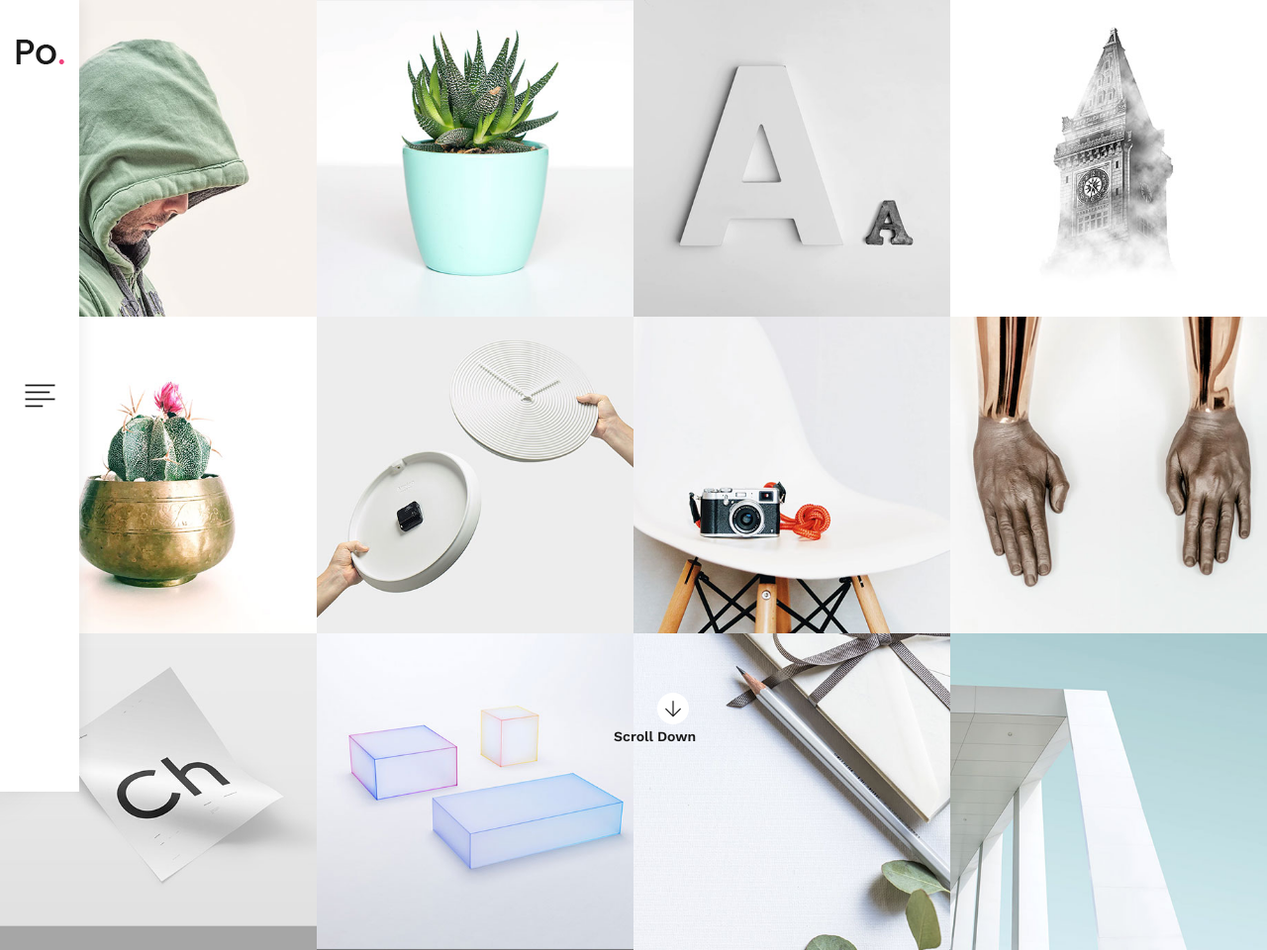
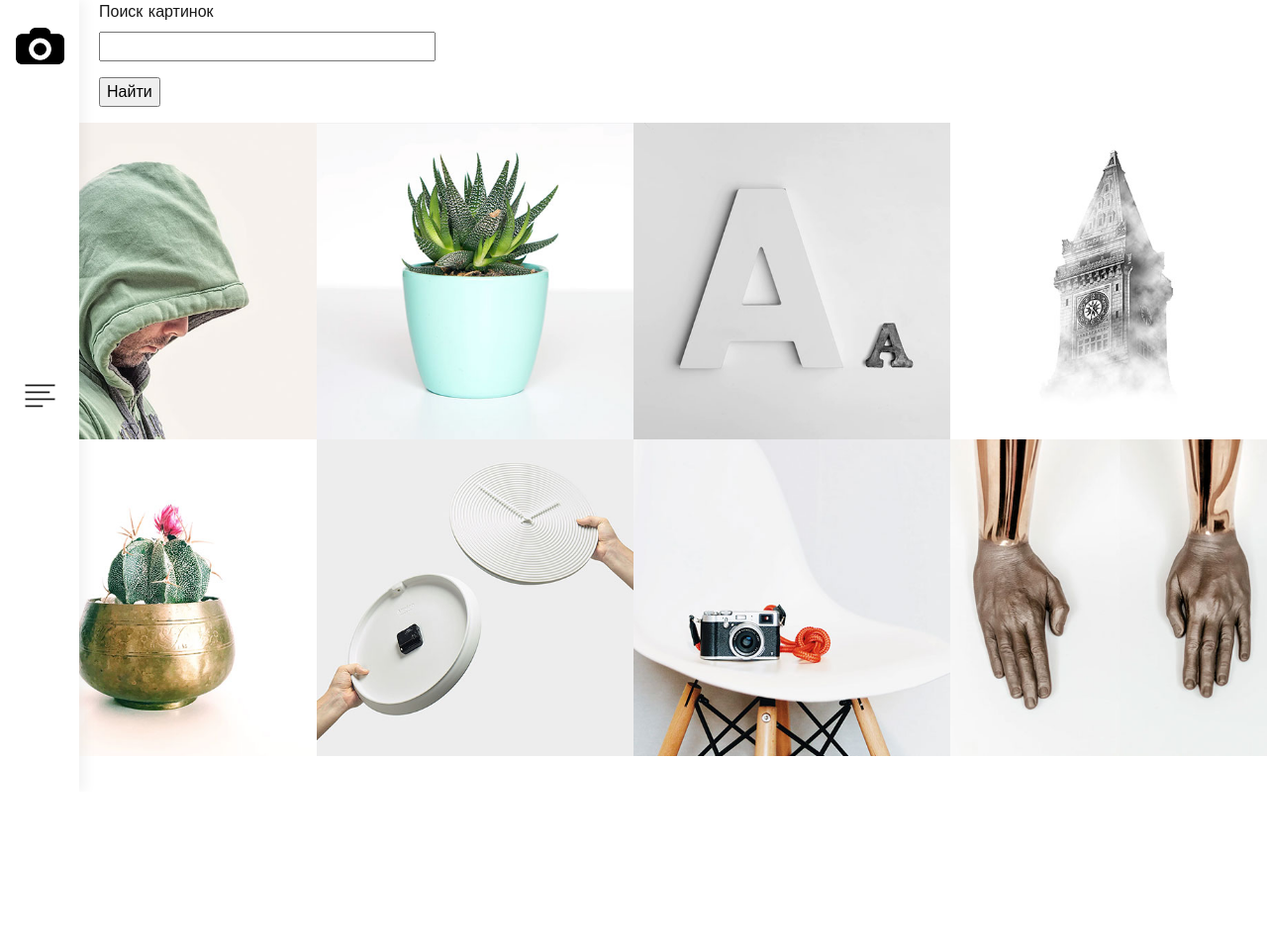
Before and after one commit to k-tatiana/unsplash, a Flask app: page / in a window 1280 px wide. Shown: the whole page at 99% size. After the commit the page ends 764 px from the top, so only its background shows below. Run offline with Flask 2, Linux system fonts and the light colour scheme; some libraries are stand-ins or nearby versions.

Commit message:
simple routing

```diff
--- a/app/__init__.py
+++ b/app/__init__.py
@@ -1,4 +1,5 @@
 from flask import Flask
 app = Flask(__name__)
+app.config['SECRET_KEY'] = 'you-will-never-guess'
 
 from app import routes
--- /dev/null
+++ b/app/forms.py
@@ -0,0 +1,7 @@
+from flask_wtf import FlaskForm
+from wtforms import StringField, SubmitField
+
+
+class SearchForm(FlaskForm):
+    search = StringField('Поиск картинок')
+    submit = SubmitField('Найти')
--- a/app/routes.py
+++ b/app/routes.py
@@ -1,8 +1,20 @@
 from app import app
 from flask import render_template, url_for
+from app.forms import SearchForm
 
 
 @app.route('/')
-@app.route('/index')
+@app.route('/index', methods=['GET'])
 def index():
-    return render_template('index.html')
+    form = SearchForm()
+    return render_template('index.html', title='Unsplash search', form=form)
+
+
+@app.route('/image/<string:keyword>', methods=['GET'])
+def search_image():
+    pass
+
+
+@app.route('/image/<int:id>', methods=['POST'])
+def save_image():
+    pass
--- a/app/templates/index.html
+++ b/app/templates/index.html
@@ -19,7 +19,7 @@
 <body>
 <header class="site-header">
     <div class="site-branding">
-        <h1 class="site-title"><a href="{{url_for('index')}}" rel="home"><img src="{{url_for('static', filename='images/logo.png') }}" alt="Logo"></a></h1>
+        <h1 class="site-title"><a href="{{url_for('index')}}" rel="home"><img src="{{url_for('static', filename='images/logo-try.png') }}" alt="Logo"></a></h1>
     </div><!-- .site-branding -->
 
     <div class="hamburger-menu">
@@ -35,7 +35,7 @@
 
 <nav class="site-navigation flex flex-column justify-content-between">
     <div class="site-branding d-none d-lg-block ">
-        <h1 class="site-title"><a href="{{url_for('index')}}" rel="home"><img src="{{url_for('static', filename='images/logo2.png') }}" alt="Logo"></a></h1>
+        <h1 class="site-title"><a href="{{url_for('index')}}" rel="home"><img src="{{url_for('static', filename='images/logo-try2.png') }}" alt="Logo"></a></h1>
     </div><!-- .site-branding -->
 
     <ul class="main-menu flex flex-column justify-content-center">
@@ -65,7 +65,23 @@ Copyright &copy;<script>document.write(new Date().getFullYear());</script> All r
 <div class="nav-bar-sep d-lg-none"></div>
 
 <div class="outer-container home-page">
+
     <div class="container-fluid">
+        <div class="row">
+            <div class="col-12 col-md-6 col-lg-3 no-padding">
+                <div class="search-control">
+                    <form class="form-search">
+                        <p style="margin-left: 100px">
+                            {{ form.search.label }}
+                            {{ form.search(size=32) }}
+                        </p>
+                        <p style="margin-left: 100px">
+                            {{ form.submit() }}
+                        </p>
+                    </form>
+                </div>
+            </div>
+        </div>
         <div class="row">
             <div class="col-12 col-md-6 col-lg-3 no-padding">
                 <div class="portfolio-content">
@@ -202,82 +218,9 @@ Copyright &copy;<script>document.write(new Date().getFullYear());</script> All r
                     </div><!-- .entry-content -->
                 </div><!-- .portfolio-content -->
             </div><!-- .col -->
-
-            <div class="col-12 col-md-6 col-lg-3 no-padding">
-                <div class="portfolio-content">
-                    <figure>
-                        <img src="{{url_for('static', filename='images/9.jpg') }}" alt="">
-                    </figure>
-
-                    <div class="entry-content flex flex-column align-items-center justify-content-center">
-                        <h3><a href="#">Flower Skin</a></h3>
-
-                        <ul class="flex flex-wrap justify-content-center">
-                            <li><a href="#">Portfolio,</a></li>
-                            <li><a href="#">Tree</a></li>
-                        </ul>
-                    </div><!-- .entry-content -->
-                </div><!-- .portfolio-content -->
-            </div><!-- .col -->
-
-            <div class="col-12 col-md-6 col-lg-3 no-padding">
-                <div class="portfolio-content">
-                    <figure>
-                        <img src="{{url_for('static', filename='images/10.jpg') }}" alt="">
-                    </figure>
-
-                    <div class="entry-content flex flex-column align-items-center justify-content-center">
-                        <h3><a href="#">Flower Skin</a></h3>
-
-                        <ul class="flex flex-wrap justify-content-center">
-                            <li><a href="#">Portfolio,</a></li>
-                            <li><a href="#">Tree</a></li>
-                        </ul>
-                    </div><!-- .entry-content -->
-                </div><!-- .portfolio-content -->
-            </div><!-- .col -->
-
-            <div class="col-12 col-md-6 col-lg-3 no-padding">
-                <div class="portfolio-content">
-                    <figure>
-                        <img src="{{url_for('static', filename='images/11.jpg') }}" alt="">
-                    </figure>
-
-                    <div class="entry-content flex flex-column align-items-center justify-content-center">
-                        <h3><a href="#">Flower Skin</a></h3>
-
-                        <ul class="flex flex-wrap justify-content-center">
-                            <li><a href="#">Portfolio,</a></li>
-                            <li><a href="#">Tree</a></li>
-                        </ul>
-                    </div><!-- .entry-content -->
-                </div><!-- .portfolio-content -->
-            </div><!-- .col -->
-
-            <div class="col-12 col-md-6 col-lg-3 no-padding">
-                <div class="portfolio-content">
-                    <figure>
-                        <img src="{{url_for('static', filename='images/12.jpg') }}" alt="">
-                    </figure>
-
-                    <div class="entry-content flex flex-column align-items-center justify-content-center">
-                        <h3><a href="#">Flower Skin</a></h3>
-
-                        <ul class="flex flex-wrap justify-content-center">
-                            <li><a href="#">Portfolio,</a></li>
-                            <li><a href="#">Tree</a></li>
-                        </ul>
-                    </div><!-- .entry-content -->
-                </div><!-- .portfolio-content -->
-            </div><!-- .col -->
         </div><!-- .row -->
     </div><!-- .container-fluid -->
 </div><!-- .outer-container -->
-
-<div class="scroll-down flex flex-column justify-content-center align-items-center d-none d-lg-block">
-    <span class="arrow-down flex justify-content-center align-items-center"><img src="{{url_for('static',filename='images/arrow-down.png') }}" alt="arrow"></span>
-    <span class="scroll-text">Scroll Down</span>
-</div><!-- .scroll-down -->
 
 <script type='text/javascript' src='static/js/jquery.js'></script>
 <script type='text/javascript' src='static/js/custom.js'></script>
```
Also changed, not shown: app/static/images/logo-try.png (added), app/static/images/logo-try2.png (added), 1 other file.
